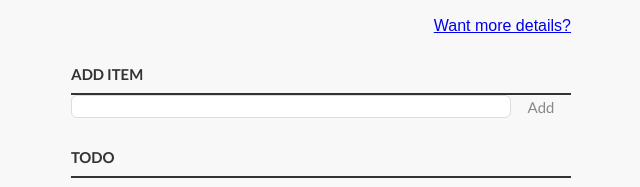
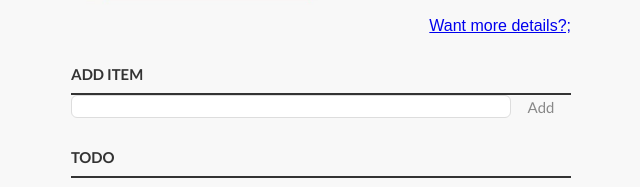
Before and after one commit to NikitaGolovanov/clean-code-s1e1, a plain HTML site: page index.html in a window 1280 px wide. Shown: the part 246-433 px from the top of the page, 319-959 px from the left. Drawn offline with Linux system fonts and the light colour scheme.

Commit message:
fix: fix HTML according to rule 2.3 in html-and-css.md

```diff
--- a/index.html
+++ b/index.html
@@ -8,7 +8,7 @@
   <body>
     <header class="aaa">
       <img src="./eisenhower-matrix.jpg">
-      <a class="more_inf" href="https://goal-life.com/page/method/matrix-eisenhower">Want more details&quest;</a>
+      <a class="more_inf" href="https://goal-life.com/page/method/matrix-eisenhower">Want more details?;</a>
     </header>
     <main class="centered-main-page-element">
       <section id="topSectionForAddingElementToList">
```
